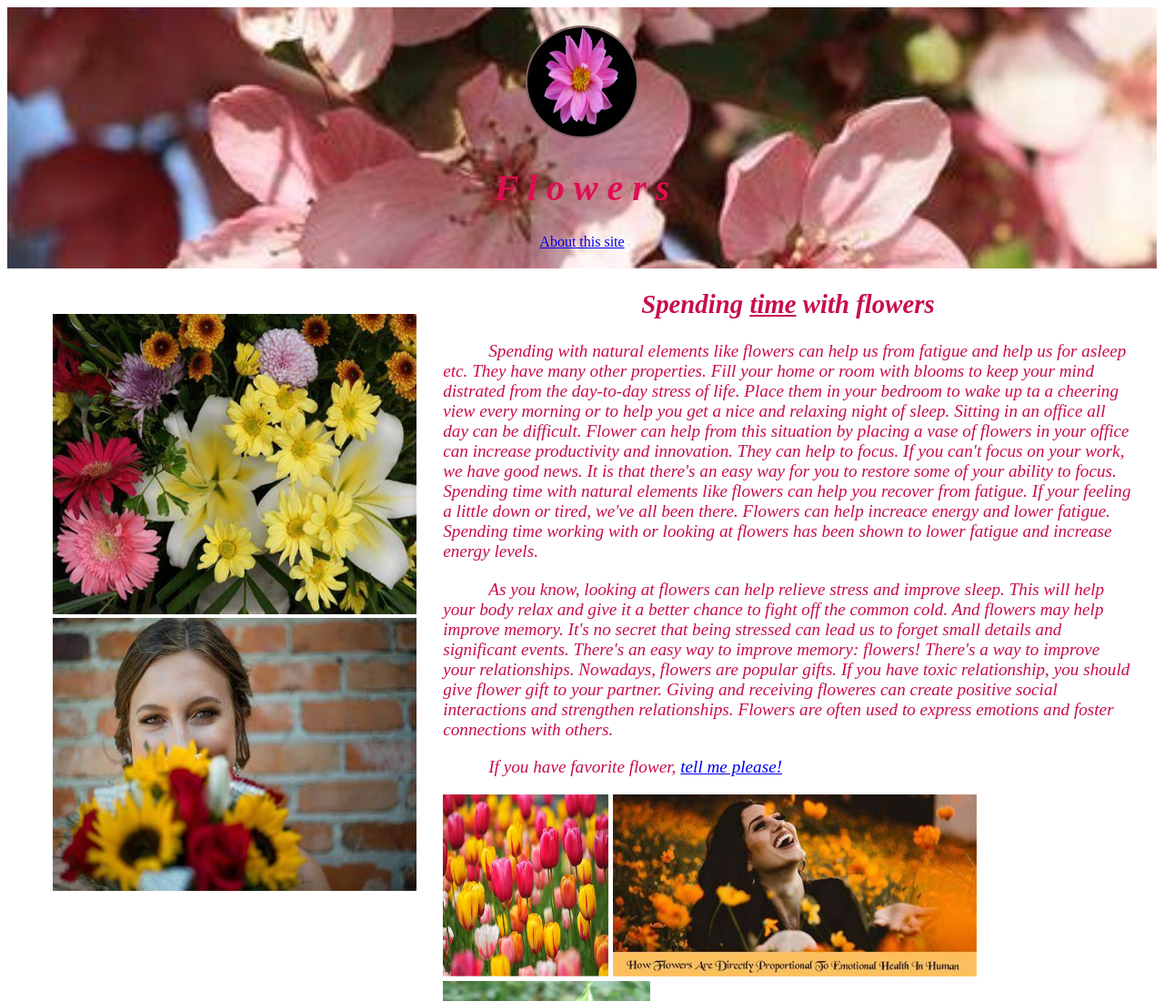
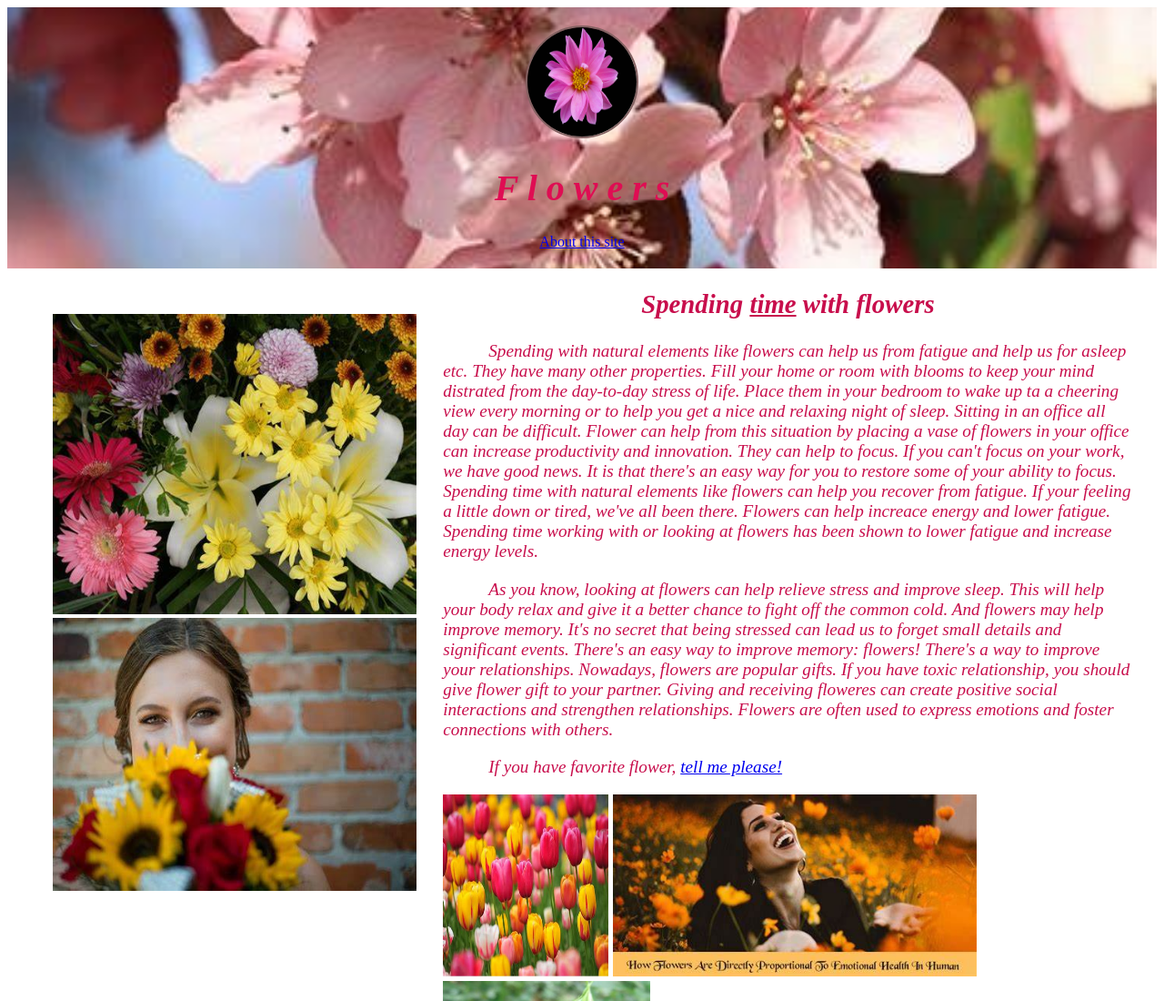
Before and after one commit to May0007/flower-advantages, a plain HTML site: page index.html in a window 1280 px wide. Shown: the top 1100 px of the page at 91% size. Drawn offline with Linux system fonts and the light colour scheme.

Commit message:
Update index.html

```diff
--- a/index.html
+++ b/index.html
@@ -14,6 +14,10 @@
             background-image: url(/images/copy\ 1.jpg);
             background-repeat: no-repeat;
             background-size: 100%;
+            background-size: cover;
+            background-position: 100%;
+            background-origin: border-box;
+            display: block;
 
         }
         aside{
```
